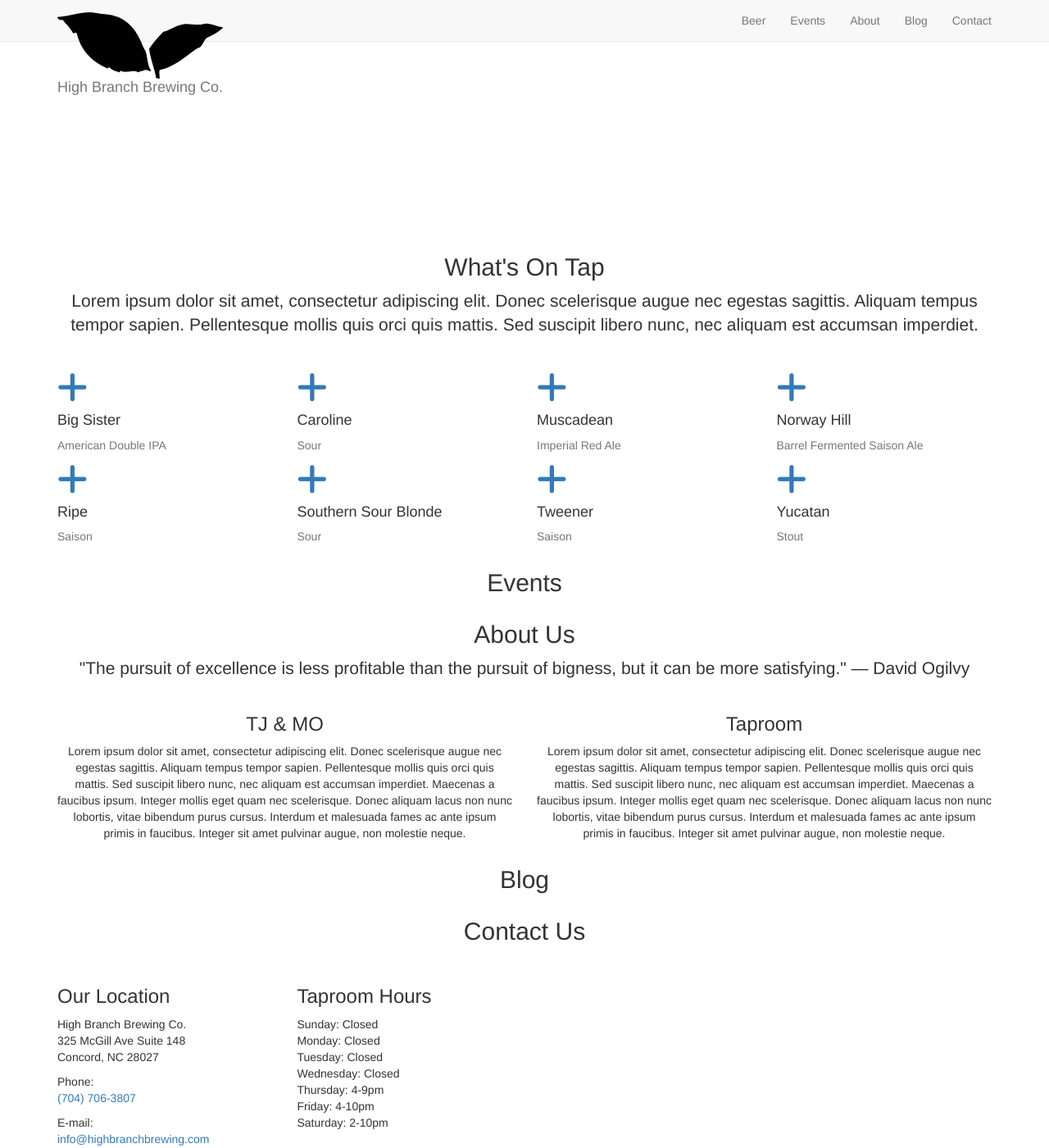
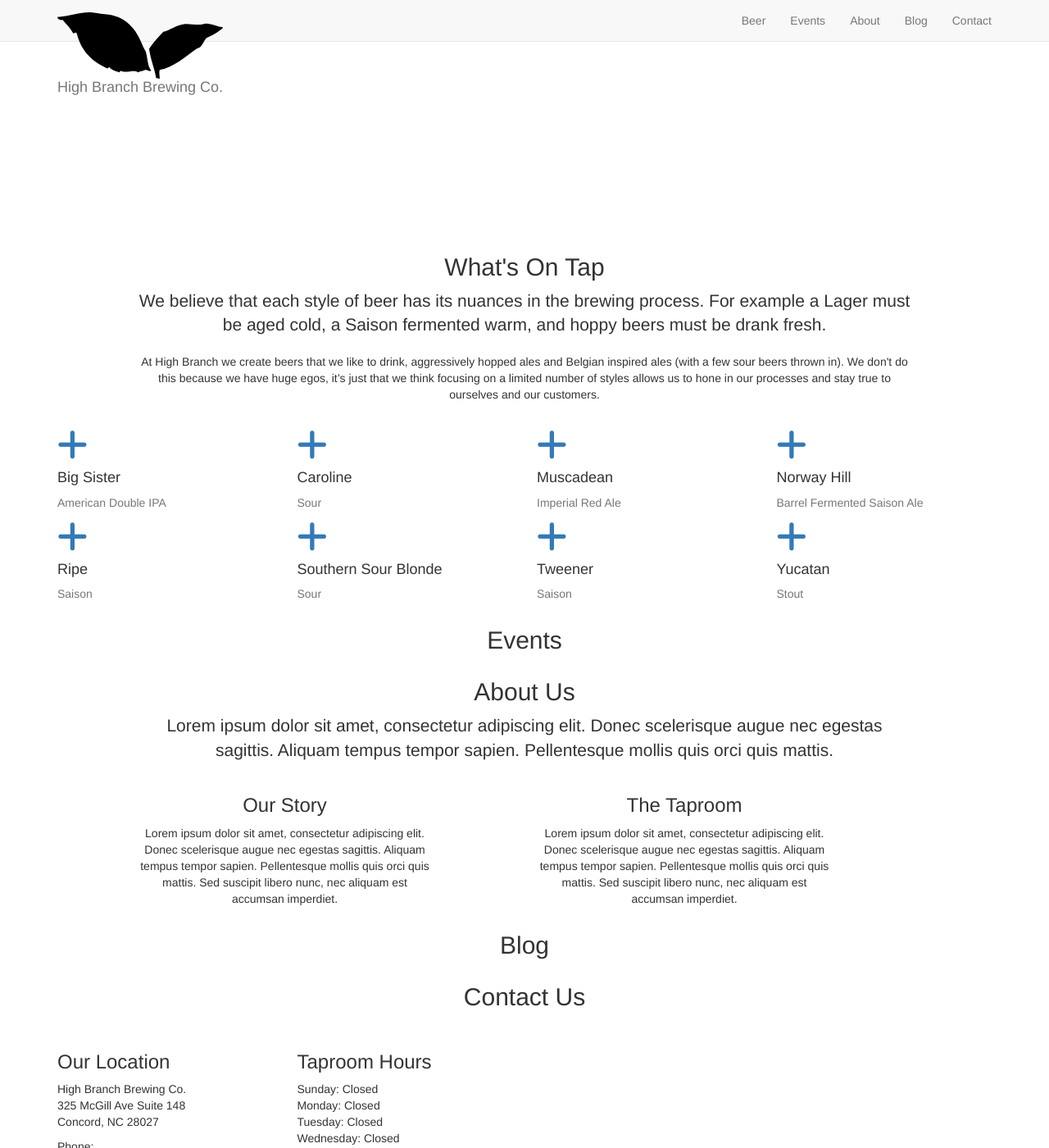
Before and after one commit to bmhaynie/bmhaynie.github.io, a Jekyll site: the page built from about.md, in a window 1280 px wide and 1400 px high. Shown: the whole window at 82% size. Built offline with Jekyll 4.4.1, drawn with Linux system fonts in a browser that asks for light colours; nearby versions of some CDN libraries; some web fonts are replaced; library files that are not in the unit come from our copies.

```diff
--- a/_includes/about.html
+++ b/_includes/about.html
@@ -1,19 +1,17 @@
 <section id="about" class="bg-light-gray">
     <div class="container text-center">
         <div class="row">
-            <div class="col-lg-12">
+            <div class="col-sm-10 col-sm-offset-1">
                 <h2 class="section-heading">About Us</h2>
-                <p class="lead">"The pursuit of excellence is less profitable than the pursuit of bigness, but it can be more satisfying." &mdash; David Ogilvy</p>
+                <p class="lead">Lorem ipsum dolor sit amet, consectetur adipiscing elit. Donec scelerisque augue nec egestas sagittis. Aliquam tempus tempor sapien. Pellentesque mollis quis orci quis mattis.</p>
             </div>
-        </div>
-        <div class="row">
-            <div class="col-sm-6">
-                <h3>TJ & MO</h3>
-                <p>Lorem ipsum dolor sit amet, consectetur adipiscing elit. Donec scelerisque augue nec egestas sagittis. Aliquam tempus tempor sapien. Pellentesque mollis quis orci quis mattis. Sed suscipit libero nunc, nec aliquam est accumsan imperdiet. Maecenas a faucibus ipsum. Integer mollis eget quam nec scelerisque. Donec aliquam lacus non nunc lobortis, vitae bibendum purus cursus. Interdum et malesuada fames ac ante ipsum primis in faucibus. Integer sit amet pulvinar augue, non molestie neque.</p>
+            <div class="col-sm-4 col-sm-offset-1">
+                <h3>Our Story</h3>
+                <p>Lorem ipsum dolor sit amet, consectetur adipiscing elit. Donec scelerisque augue nec egestas sagittis. Aliquam tempus tempor sapien. Pellentesque mollis quis orci quis mattis. Sed suscipit libero nunc, nec aliquam est accumsan imperdiet.</p>
             </div>
-            <div class="col-sm-6">
-                <h3>Taproom</h3>
-                <p>Lorem ipsum dolor sit amet, consectetur adipiscing elit. Donec scelerisque augue nec egestas sagittis. Aliquam tempus tempor sapien. Pellentesque mollis quis orci quis mattis. Sed suscipit libero nunc, nec aliquam est accumsan imperdiet. Maecenas a faucibus ipsum. Integer mollis eget quam nec scelerisque. Donec aliquam lacus non nunc lobortis, vitae bibendum purus cursus. Interdum et malesuada fames ac ante ipsum primis in faucibus. Integer sit amet pulvinar augue, non molestie neque.</p>
+            <div class="col-sm-4 col-sm-offset-1">
+                <h3>The Taproom</h3>
+                <p>Lorem ipsum dolor sit amet, consectetur adipiscing elit. Donec scelerisque augue nec egestas sagittis. Aliquam tempus tempor sapien. Pellentesque mollis quis orci quis mattis. Sed suscipit libero nunc, nec aliquam est accumsan imperdiet.</p>
             </div>
         </div>
     </div>
--- a/_includes/beer.html
+++ b/_includes/beer.html
@@ -1,9 +1,10 @@
 <section id="beer" class="bg-light-gray">
     <div class="container">
         <div class="row">
-            <div class="col-lg-12 text-center">
+            <div class="col-sm-10 col-sm-offset-1 text-center">
                 <h2 class="section-heading">What's On Tap</h2>
-                <p class="lead">Lorem ipsum dolor sit amet, consectetur adipiscing elit. Donec scelerisque augue nec egestas sagittis. Aliquam tempus tempor sapien. Pellentesque mollis quis orci quis mattis. Sed suscipit libero nunc, nec aliquam est accumsan imperdiet.</p><br>
+                <p class="lead">We believe that each style of beer has its nuances in the brewing process. For example a Lager must be aged cold, a Saison fermented warm, and hoppy beers must be drank fresh.</p>
+                <p>At High Branch we create beers that we like to drink, aggressively hopped ales and Belgian inspired ales (with a few sour beers thrown in). We don't do this because we have huge egos, it’s just that we think focusing on a limited number of styles allows us to hone in our processes and stay true to ourselves and our customers.</p><br>
             </div>
         </div>
         <div class="row">
```
Also changed, not shown: _team/maureen-creighton.md (deleted, +0 -8 lines), _team/mike.md (deleted, +0 -8 lines), _team/tj-creighton.md (deleted, +0 -8 lines), img/about/tj-mo.jpg (added), img/team/1.jpg (deleted), img/team/2.jpg (deleted), img/team/3.jpg (deleted), 3 other files.
